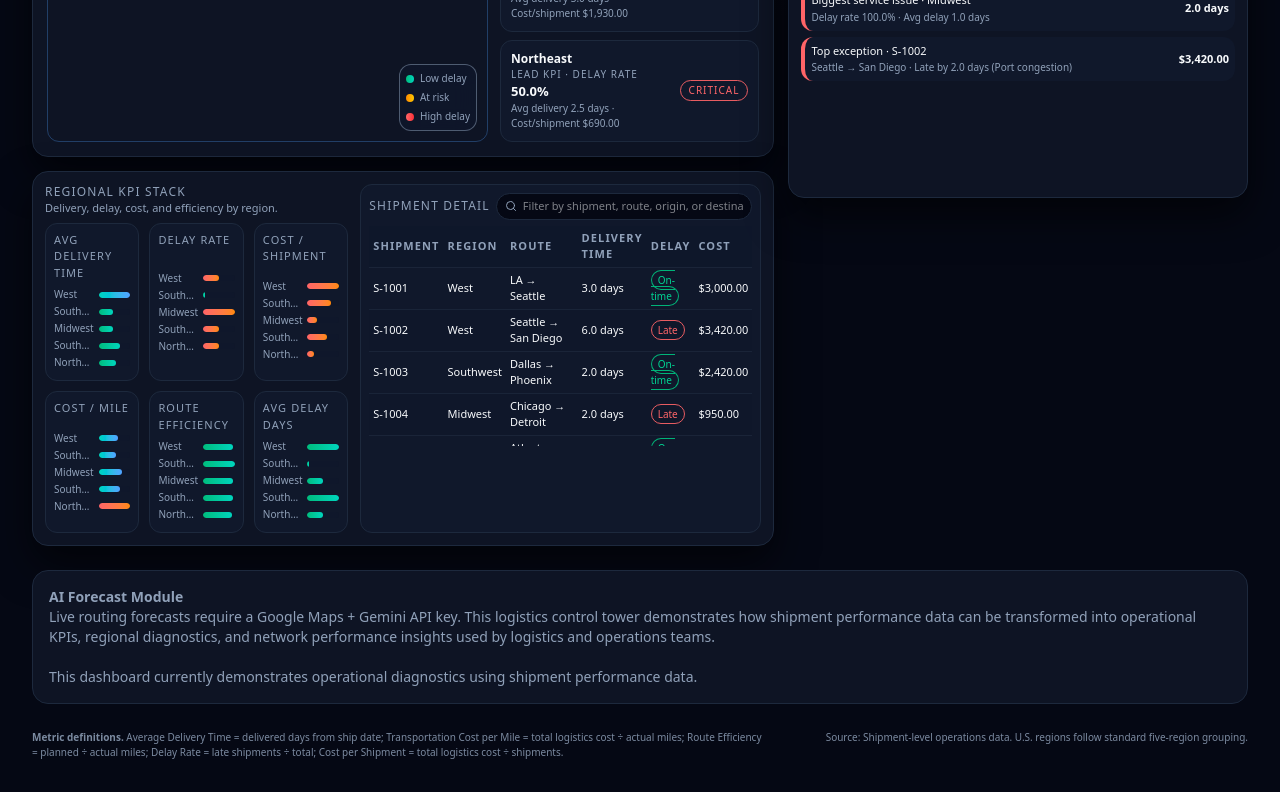
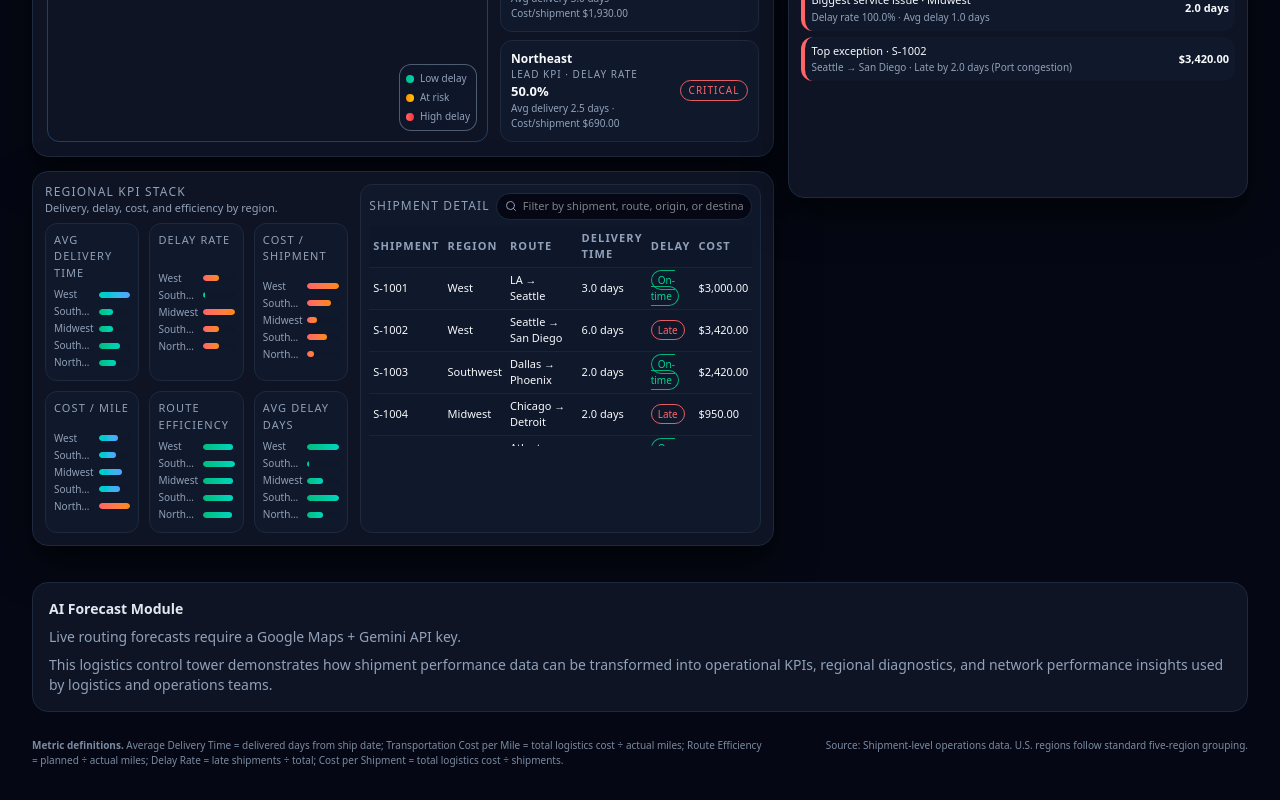
Before and after one commit to scottwojo17-bit/Logistics-AI-Readiness-Dashboard, a React (Vite) app: page / in a window 1280 px wide. Shown: the part 1038-1838 px from the top of the page. Built offline with nearby package versions, Linux system fonts and the light colour scheme.

Commit message:
Update App.tsx

```diff
--- a/src/App.tsx
+++ b/src/App.tsx
@@ -611,18 +611,20 @@ export default function App() {
           </aside>
         </section>
 
-       {/* FORECAST SECTION */}
-<section className="mt-1">
-  <div className="bg-[#0e1424] rounded-2xl border border-slate-800 p-4 text-sm text-slate-400">
-   <strong>AI Forecast Module</strong><br/>
-Live routing forecasts require a Google Maps + Gemini API key.
-
-This logistics control tower demonstrates how shipment performance data can be transformed into operational KPIs, regional diagnostics, and network performance insights used by logistics and operations teams.
-    <br/><br/>
-    This dashboard currently demonstrates operational diagnostics using shipment performance data.
+      {/* FORECAST SECTION */}
+<section className="mt-4 bg-[#0e1424] rounded-2xl border border-slate-800 p-4">
+  <div className="text-sm text-slate-400">
+    <strong className="text-slate-200">AI Forecast Module</strong>
+    <p className="mt-2">
+      Live routing forecasts require a Google Maps + Gemini API key.
+    </p>
+    <p className="mt-2">
+      This logistics control tower demonstrates how shipment performance data
+      can be transformed into operational KPIs, regional diagnostics, and
+      network performance insights used by logistics and operations teams.
+    </p>
   </div>
 </section>
-
         {/* FOOTER */}
         <footer className="mt-1.5 text-[10px] text-slate-400 flex justify-between gap-2.5 opacity-85">
           <div className="max-w-[60%]">
```
